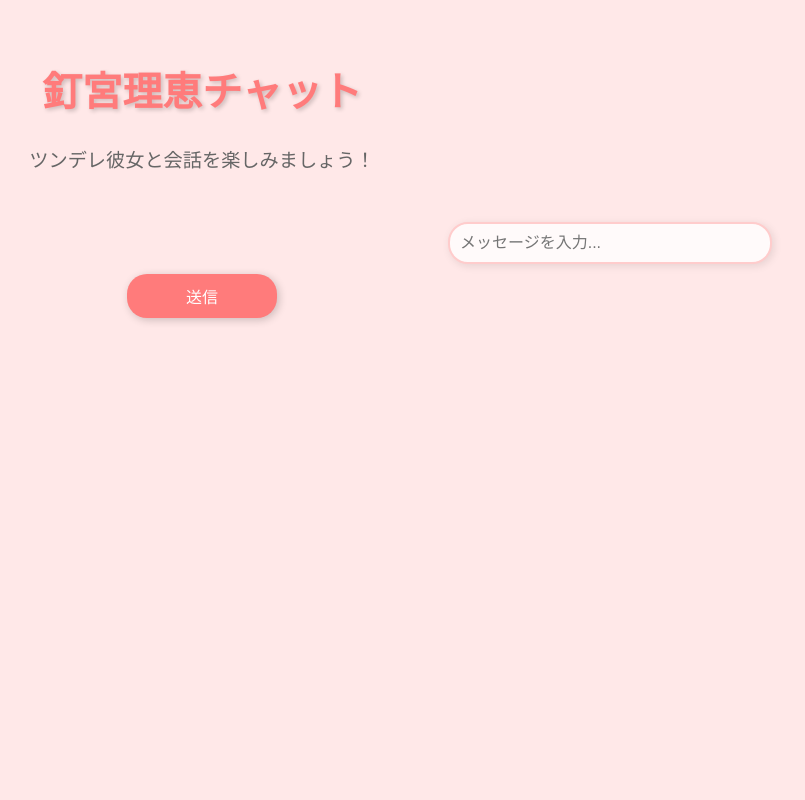
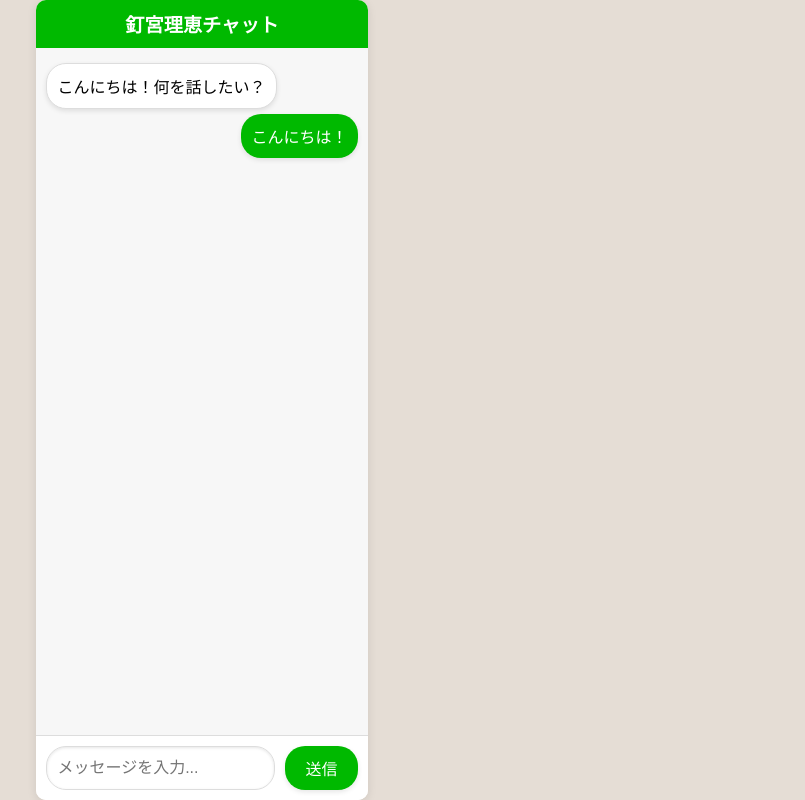
Before and after one commit to resotas/kugyuuu, a React (Create React App) app: page / in a window 1280 px wide. Shown: the whole page, without its empty margins (438-1243 px from the left). Built offline with nearby package versions, Linux system fonts and the light colour scheme.

Commit message:
no message

```diff
--- a/src/App.css
+++ b/src/App.css
@@ -1,140 +1,118 @@
 /* ベーススタイル */
 body {
-  background-color: #ffe8e8; /* 明るいピンク背景 */
-  font-family: 'Comic Sans MS', cursive, Arial, sans-serif; /* 手書き風フォント */
   margin: 0;
   padding: 0;
-  color: #444;
+  font-family: Arial, sans-serif;
+  background-color: #e5ddd5; /* LINEのような淡い背景色 */
+  display: flex;
+  justify-content: center;
+  align-items: center;
+  min-height: 100vh;
 }
 
-h1 {
-  color: #ff7b7b; /* ピンク系の見出し色 */
-  text-align: center;
-  margin-top: 20px;
-  font-size: 2.5rem;
-  text-shadow: 2px 2px 4px rgba(0, 0, 0, 0.2); /* ふんわりした影 */
+.chat-container {
+  background-color: white;
+  width: 100%;
+  max-width: 500px;
+  height: 100vh; /* スマートフォン画面全体を覆う */
+  display: flex;
+  flex-direction: column;
+  box-shadow: 0 2px 10px rgba(0, 0, 0, 0.1); /* 軽い影 */
+  border-radius: 10px;
+  overflow: hidden;
 }
 
-p {
+/* ヘッダー */
+.chat-header {
+  background-color: #00b900; /* LINE風の緑色 */
+  color: white;
   text-align: center;
-  color: #666;
+  padding: 10px;
   font-size: 1.2rem;
+  font-weight: bold;
 }
 
-/* メインコンテナ */
-div {
-  text-align: center;
-  padding: 20px;
+/* チャットエリア */
+.chat-messages {
+  flex: 1;
+  padding: 10px;
+  overflow-y: auto;
+  background-color: #f7f7f7; /* メッセージエリアの背景 */
 }
 
-/* ユーザー入力フィールド */
-input {
-  width: 80%;
-  max-width: 300px;
-  padding: 10px;
-  margin: 10px auto;
-  border: 2px solid #ffcccc; /* ピンクの枠線 */
-  border-radius: 20px; /* 角丸 */
-  font-size: 1rem;
-  background-color: #fffafa; /* 薄いピンク */
-  box-shadow: 2px 2px 8px rgba(0, 0, 0, 0.1); /* ソフトシャドウ */
-  display: block;
+/* メッセージのスタイル */
+.message {
+  margin: 5px 0;
+  display: flex;
+  align-items: flex-end;
 }
 
-input:focus {
-  outline: none;
-  border-color: #ff7b7b; /* アクティブ時の枠色 */
-  box-shadow: 0 0 8px rgba(255, 123, 123, 0.5); /* 光るような影 */
+/* ユーザーのメッセージ */
+.message.user {
+  justify-content: flex-end; /* 自分のメッセージは右寄せ */
 }
 
-/* 送信ボタン */
-button {
-  width: 80%;
-  max-width: 150px;
-  background-color: #ff7b7b; /* ピンクのボタン */
+.message.user .bubble {
+  background-color: #00b900;
   color: white;
+  align-self: flex-end;
+}
+
+/* AIのメッセージ */
+.message.ai {
+  justify-content: flex-start; /* 相手のメッセージは左寄せ */
+}
+
+.message.ai .bubble {
+  background-color: #ffffff;
+  color: black;
+  border: 1px solid #ddd;
+}
+
+/* メッセージバブルのスタイル */
+.bubble {
+  max-width: 70%; /* メッセージバブルの幅 */
   padding: 10px;
+  border-radius: 20px;
+  box-shadow: 0 2px 5px rgba(0, 0, 0, 0.1); /* 軽い影 */
+  word-wrap: break-word;
+}
+
+/* 入力エリア */
+.chat-input {
+  display: flex;
+  padding: 10px;
+  background-color: #ffffff;
+  border-top: 1px solid #ddd;
+}
+
+.chat-input input {
+  flex: 1;
+  padding: 10px;
+  border: 1px solid #ddd;
+  border-radius: 20px;
+  font-size: 1rem;
+  margin-right: 10px;
+  outline: none;
+  box-shadow: inset 0 1px 3px rgba(0, 0, 0, 0.1);
+}
+
+.chat-input button {
+  background-color: #00b900;
+  color: white;
   border: none;
-  border-radius: 20px; /* 角丸 */
+  border-radius: 20px;
+  padding: 10px 20px;
   font-size: 1rem;
   cursor: pointer;
-  display: block;
-  margin: 0 auto;
-  box-shadow: 2px 2px 8px rgba(0, 0, 0, 0.2); /* ソフトシャドウ */
-  transition: transform 0.2s ease, background-color 0.2s ease;
+  box-shadow: 0 2px 5px rgba(0, 0, 0, 0.1);
+  transition: background-color 0.2s ease;
 }
 
-button:hover {
-  background-color: #ff5050; /* ホバー時の色 */
-  transform: scale(1.05); /* 少し拡大 */
+.chat-input button:hover {
+  background-color: #009900;
 }
 
-button:active {
-  transform: scale(0.95); /* 押したときの縮小 */
+.chat-input button:active {
+  background-color: #007a00;
 }
-
-/* エラーメッセージ */
-.error-message {
-  color: #ff5050;
-  font-size: 0.9rem;
-  margin-top: 10px;
-}
-
-/* AIからの返信ボックス */
-.reply-box {
-  margin: 20px auto;
-  padding: 15px;
-  border: 2px solid #ffcccc; /* ピンクの枠線 */
-  border-radius: 15px;
-  background-color: #fffafa; /* 薄いピンク */
-  width: 80%;
-  max-width: 400px;
-  text-align: left;
-  box-shadow: 2px 2px 10px rgba(0, 0, 0, 0.1); /* ソフトシャドウ */
-}
-
-.reply-box strong {
-  color: #ff7b7b;
-  display: block;
-  margin-bottom: 5px;
-}
-
-.reply-box p {
-  margin: 0;
-  color: #555;
-}
-
-/* レスポンシブ対応 */
-@media (max-width: 768px) {
-  input, button {
-    width: 90%; /* スマートフォンでは幅をさらに広げる */
-  }
-
-  .reply-box {
-    width: 90%;
-  }
-}
-
-@media (max-width: 480px) {
-  body {
-    font-size: 14px; /* スマホでは全体的に文字サイズを少し小さく */
-  }
-
-  h1 {
-    font-size: 20px;
-  }
-
-  input {
-    font-size: 14px;
-    padding: 8px;
-  }
-
-  button {
-    font-size: 14px;
-    padding: 8px;
-  }
-
-  .reply-box {
-    font-size: 14px;
-  }
-}
--- a/src/App.js
+++ b/src/App.js
@@ -1,69 +1,41 @@
+import React, { useState } from 'react';
 import './App.css';
-import React, { useState } from 'react';
 
 function App() {
-  const [userMessage, setUserMessage] = useState(''); // ユーザーの入力
-  const [chatReply, setChatReply] = useState(''); // AIからの返信
-  const [error, setError] = useState(''); // エラーメッセージ
+  const [messages, setMessages] = useState([
+    { id: 1, sender: 'ai', text: 'こんにちは！何を話したい？' },
+    { id: 2, sender: 'user', text: 'こんにちは！' },
+  ]);
+  const [userMessage, setUserMessage] = useState('');
 
-  // API呼び出し関数
-  const sendMessage = async () => {
-    if (!userMessage.trim()) {
-      setError('メッセージを入力してください');
-      return;
-    }
+  const sendMessage = () => {
+    if (!userMessage.trim()) return;
 
-    try {
-      setError(''); // エラーをリセット
-      const response = await fetch('https://kugyuuu.vercel.app/api/chat', {
-        method: 'POST',
-        headers: {
-          'Content-Type': 'application/json',
-        },
-        body: JSON.stringify({ message: userMessage }),
-      });
+    setMessages([...messages, { id: messages.length + 1, sender: 'user', text: userMessage }]);
+    setUserMessage('');
 
-      if (!response.ok) {
-        throw new Error('サーバーエラーが発生しました');
-      }
-
-      const data = await response.json();
-      setChatReply(data.reply); // AIの返信をセット
-      setUserMessage(''); // 入力をクリア
-    } catch (error) {
-      setError(error.message);
-    }
+    // ここにAPI呼び出しを追加し、AIの応答を追加します
   };
 
   return (
-    <div style={{ fontFamily: 'Arial, sans-serif', padding: '20px' }}>
-      <h1>釘宮理恵チャット</h1>
-      <p>ツンデレ彼女と会話を楽しみましょう！</p>
-
-      {/* ユーザー入力フォーム */}
-      <div style={{ marginBottom: '20px' }}>
+    <div className="chat-container">
+      <div className="chat-header">釘宮理恵チャット</div>
+      <div className="chat-messages">
+        {messages.map((msg) => (
+          <div key={msg.id} className={`message ${msg.sender}`}>
+            <div className="bubble">{msg.text}</div>
+          </div>
+        ))}
+      </div>
+      <div className="chat-input">
         <input
           type="text"
+          placeholder="メッセージを入力..."
           value={userMessage}
           onChange={(e) => setUserMessage(e.target.value)}
-          placeholder="メッセージを入力..."
-          style={{ width: '300px', padding: '10px', marginRight: '10px' }}
         />
-        <button onClick={sendMessage} style={{ padding: '10px 20px', cursor: 'pointer' }}>
-          送信
-        </button>
+        <button onClick={sendMessage}>送信</button>
       </div>
-
-      {/* エラーメッセージ表示 */}
-      {error && <p style={{ color: 'red' }}>エラー: {error}</p>}
-
-      {/* AIからの返信表示 */}
-      {chatReply && (
-        <div style={{ border: '1px solid #ddd', padding: '10px', marginTop: '20px' }}>
-          <strong>AIの返信:</strong>
-          <p>{chatReply}</p>
-        </div>
-      )}
     </div>
   );
 }
```
